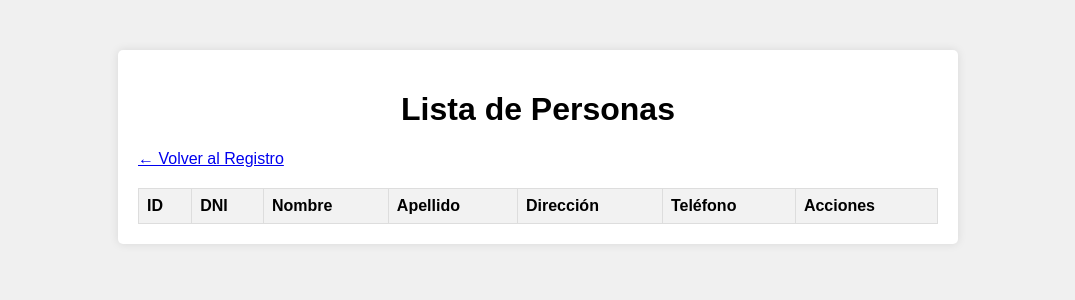
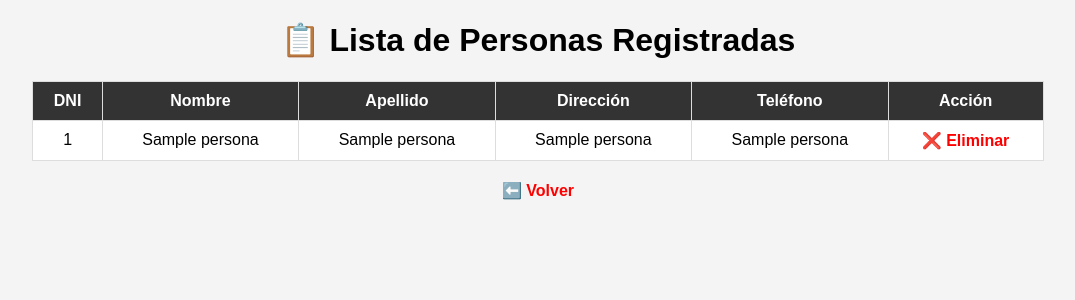
Before and after one commit to PieroCruzado19/proyecto, a Flask app: page /administrar in a window 1280 px wide. Shown: the top 300 px of the page, without its empty margins (102-1177 px from the left). Run offline with Flask 3, Linux system fonts and the light colour scheme; a database or web service that is not in the repository returns one stand-in record (values such as "Sample title"); lists and menus that the app fills with data are empty; some libraries are stand-ins or nearby versions.

```diff
--- a/templates/administrar.html
+++ b/templates/administrar.html
@@ -2,44 +2,50 @@
 <html lang="es">
 <head>
     <meta charset="UTF-8">
-    <meta name="viewport" content="width=device-width, initial-scale=1.0">
-    <title>Administrar Personas</title>
-    <link rel="stylesheet" href="/static/styles.css">
+    <title>Administrar Registros</title>
+    <style>
+        body { font-family: Arial, sans-serif; background: #f4f4f4; }
+        table { border-collapse: collapse; width: 80%; margin: 20px auto; background: #fff; }
+        th, td { border: 1px solid #ddd; padding: 10px; text-align: center; }
+        th { background: #333; color: #fff; }
+        tr:nth-child(even) { background: #f9f9f9; }
+        a { text-decoration: none; color: red; font-weight: bold; }
+    </style>
 </head>
 <body>
-    <div class="container">
-        <h1>Lista de Personas</h1>
-        <a href="/" class="administrar-link">← Volver al Registro</a>
-        <div class="separator"></div>
+    <h1 style="text-align:center;">📋 Lista de Personas Registradas</h1>
 
+    {% if registros %}
         <table>
             <thead>
                 <tr>
-                    <th>ID</th>
                     <th>DNI</th>
                     <th>Nombre</th>
                     <th>Apellido</th>
                     <th>Dirección</th>
                     <th>Teléfono</th>
-                    <th>Acciones</th>
+                    <th>Acción</th>
                 </tr>
             </thead>
             <tbody>
-                {% for p in personas %}
+                {% for persona in registros %}
                 <tr>
-                    <td>{{ p[0] }}</td>
-                    <td>{{ p[1] }}</td>
-                    <td>{{ p[2] }}</td>
-                    <td>{{ p[3] }}</td>
-                    <td>{{ p[4] }}</td>
-                    <td>{{ p[5] }}</td>
-                    <td>
-                        <a href="{{ url_for('eliminar', id=p[0]) }}" onclick="return confirm('¿Seguro de eliminar?')">Eliminar</a>
-                    </td>
+                    <td>{{ persona[0] }}</td>
+                    <td>{{ persona[1] }}</td>
+                    <td>{{ persona[2] }}</td>
+                    <td>{{ persona[3] }}</td>
+                    <td>{{ persona[4] }}</td>
+                    <td><a href="{{ url_for('eliminar_registro', dni=persona[0]) }}">❌ Eliminar</a></td>
                 </tr>
                 {% endfor %}
             </tbody>
         </table>
+    {% else %}
+        <p style="text-align:center; color:gray;">⚠️ No hay registros en la base de datos</p>
+    {% endif %}
+
+    <div style="text-align:center; margin-top:20px;">
+        <a href="{{ url_for('index') }}">⬅️ Volver</a>
     </div>
 </body>
 </html>
```
